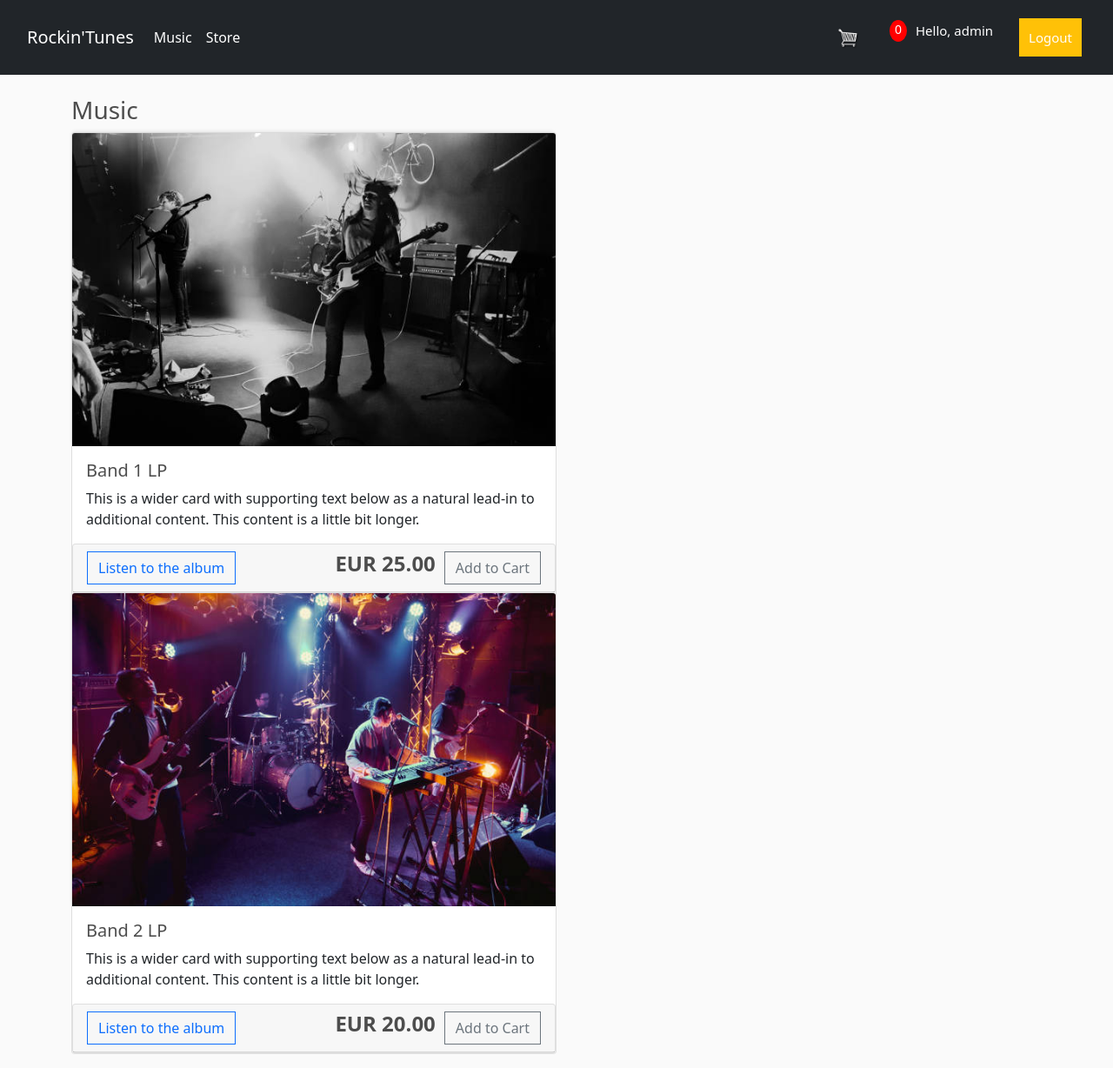
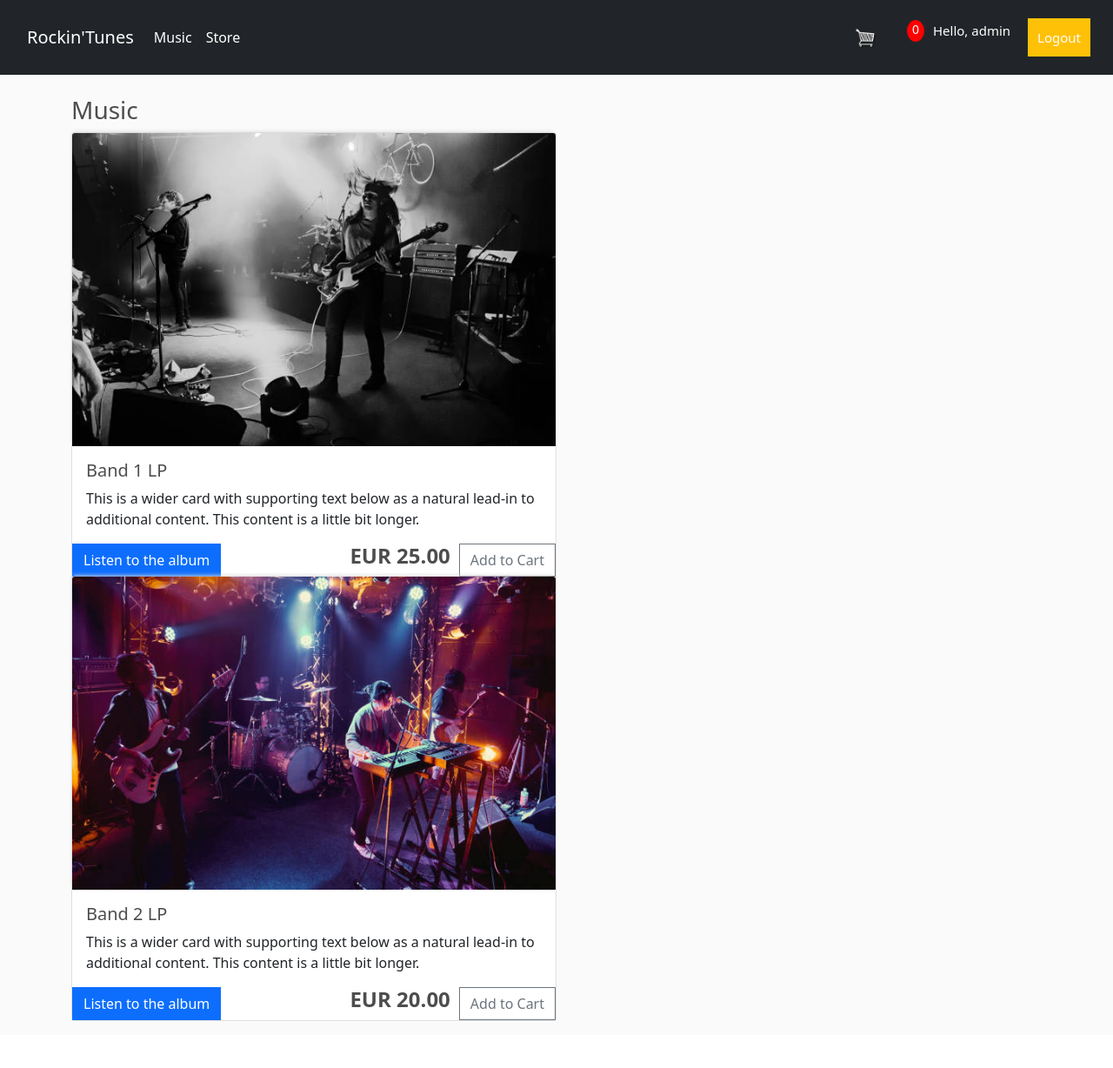
Before and after one commit to repeckadonatas/Music-store, a Django app: page /music/ in a window 1280 px wide. Shown: the whole page at 87% size. After the commit the page ends 1174 px from the top, so only its background shows below. Run offline with Django 3.2, Linux system fonts and the light colour scheme; a user stored in the database is signed in; data comes from the database, SQL or seed files in the repository; both versions use the stored data as it was after the commit; some libraries are stand-ins or nearby versions.

Commit message:
music store

```diff
--- a/musicstore/static/css/main.css
+++ b/musicstore/static/css/main.css
@@ -77,7 +77,7 @@ h1,h2,h3,h4,h5,h6{
 .quantity{
 	display: inline-block;
 	font-weight: 700;
-	padding-right:10px;
+	padding-right:5px;
 }
 
 .chg-quantity{
@@ -103,7 +103,7 @@ h1,h2,h3,h4,h5,h6{
 
 .hello-msg{
     font-size: 15px;
-    margin-right: 20px;
+    margin-right: 10px;
     color: #fff;
     padding: 10px;
 }
--- a/musicstore/store/templates/store/music.html
+++ b/musicstore/store/templates/store/music.html
@@ -15,33 +15,27 @@
 
         </div>
 
-        <div id="accordion">
-            <div class="card">
-                <div class="card-header" id="headingOne">
-                    <div class="mb-0" >
-
-                        <button class="btn btn-outline-primary" data-toggle="collapse" data-target="#collapseOne" aria-expanded="false" aria-controls="collapseOne">
+<!--        Collapsable item-->
+        <div>
+            <button class="btn btn-primary" type="button" data-toggle="collapse" data-target="#collapseExample" aria-expanded="false" aria-controls="collapseExample">
                 Listen to the album
             </button>
 
-                        <button style="display: inline-block; float: right; margin-left: 10px" data-product={{albumProduct.id}} data-action="add" class="btn btn-outline-secondary add-btn update-cart card-btn">Add to Cart</button>
+            <button style="display: inline-block; float: right; margin-left: 10px" data-product={{albumProduct.id}} data-action="add" class="btn btn-outline-secondary add-btn update-cart card-btn">
+                Add to Cart
+            </button>
             <h4 style="display: inline-block; float: right"><strong>EUR {{albumProduct.price|floatformat:2}}</strong></h4>
 
         </div>
-                </div>
-
-                <div id="collapseOne" class="collapse" aria-labelledby="headingOne" data-parent="#accordion">
-                    <div class="card-body">
-
+        <div class="collapse" id="collapseExample">
+            <div class="card card-body">
                 <audio controls>
                      <source src="{{albumProduct.audioURL}}" type="audio/mpeg">
                 Your browser does not support the audio element.
                  </audio>
-
             </div>
         </div>
-            </div>
-        </div>
+
         {% endfor %}
     </div>
 
--- a/musicstore/store/views.py
+++ b/musicstore/store/views.py
@@ -90,19 +90,19 @@ def checkout(request):
 def updateItem(request):
     data = json.loads(request.body)
     productId = data['productId']
-    # albumProductId = data['albumProductId']
+    albumProductId = data['albumProductId']
     action = data['action']
 
     print('Action:', action)
     print('productId:', productId)
-    # print('albumProductId:', albumProductId)
+    print('albumProductId:', albumProductId)
 
     customer = request.user.customer
     product = Product.objects.get(id=productId)
-    # albumProduct = AlbumProduct.objects.get(id=albumProductId)
+    albumProduct = AlbumProduct.objects.get(id=albumProductId)
     order, created = Order.objects.get_or_create(customer=customer, complete=False)
 
-    orderItem, created = OrderItem.objects.get_or_create(order=order, product=product)
+    orderItem, created = OrderItem.objects.get_or_create(order=order, product=product, albumProduct=albumProduct)
 
     if action == 'add':
         orderItem.quantity = (orderItem.quantity + 1)
```
Also changed, not shown: musicstore/db.sqlite3. Lines whose indentation alone changed are shown as unchanged.
